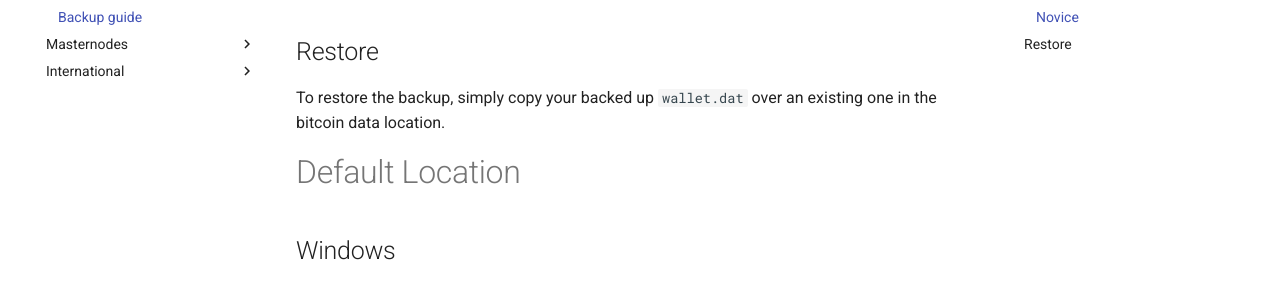
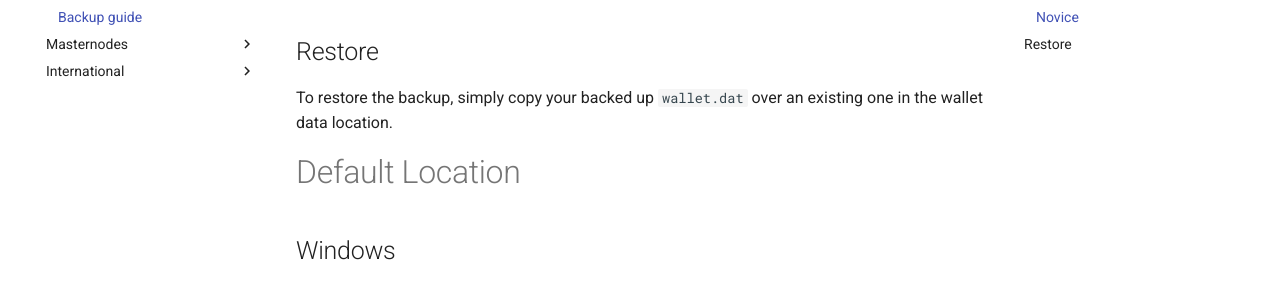
Before and after one commit to patrykcc/ext-docs, an MkDocs documentation site: the page built from docs/wallet/backup.md, in a window 1280 px wide and 900 px high, scrolled down 1604 px. Shown: the part 172-453 px from the top of the window. Built offline with MkDocs 1.6.1 and Material for MkDocs 9.7.7, drawn with Linux system fonts in a browser that asks for light colours; emoji names are drawn with the system emoji font; comment, search, counter and statistics services are not loaded; some of the changed text lies outside the part shown.

Commit message:
Update backup.md

```diff
--- a/docs/wallet/backup.md
+++ b/docs/wallet/backup.md
@@ -12,7 +12,7 @@ It is strongly recommended to _encrypt_ Your wallet by a **strong** password to
 File has different locations based on the operating system. By default, file can be found in following locations:
 
 * **Windows**: `%APPDATA%\Exsolution`
-* **Linux**: `~/.exsolution_`
+* **Linux**: `~/.exsolution`
 * **Mac OS X**: `~/Library/Application Support/exsolution/`
 
 If you can’t find the location please refer to the bottom of this page.
@@ -35,7 +35,7 @@ You may also copy it to a cloud services like  [Mega](https://mega.nz/#newsignup
 ![](images/wallet_backup.png)
 
 ## Restore
-To restore the backup, simply copy your backed up `wallet.dat` over an existing one in the bitcoin data location.
+To restore the backup, simply copy your backed up `wallet.dat` over an existing one in the wallet data location.
 
 
 # Default Location
```
